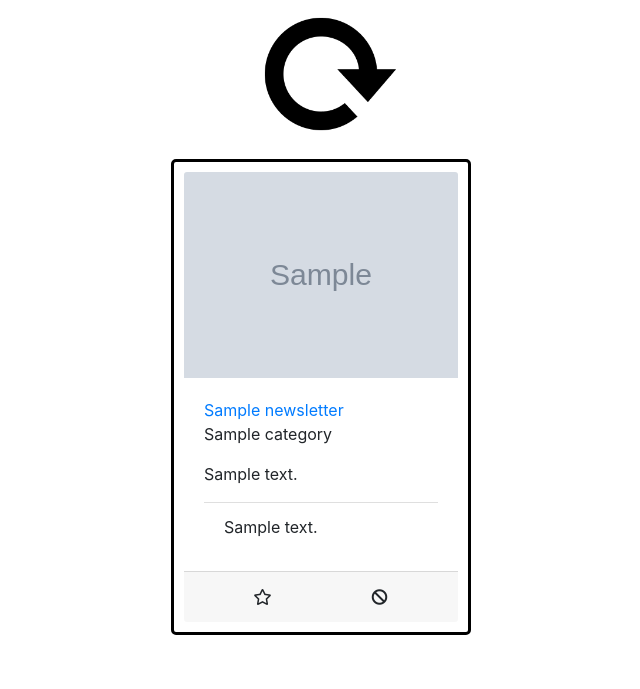
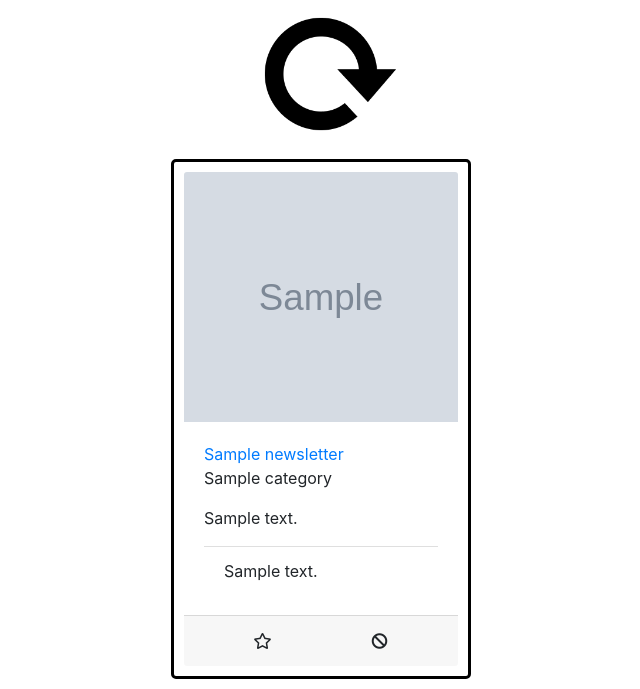
Before and after one commit to chochoq/newpyeonham, a Flask app: template templates/index.html in a window 1280 px wide. Shown: the part 349-1038 px from the top of the page, without its empty margins (319-959 px from the left). Before the commit the page ends 984 px from the top, so only its background shows below. Run offline with Flask 2, Linux system fonts and the light colour scheme; the template is opened without the code that fills it: most values are stand-ins (such as "Sample title", 1, 10 or a date in 2020); grey boxes marked "Sample" are stand-in pictures; some libraries are stand-ins or nearby versions.

Commit message:
카드 이미지 크기 고정

```diff
--- a/static/css/letterStyle.css
+++ b/static/css/letterStyle.css
@@ -14,6 +14,10 @@
     padding: 10px;
     border: black solid;
     border-radius: 5px;
+}
+
+.letter img{
+    height: 250px;
 }
 
 .letter .md-form{
```
